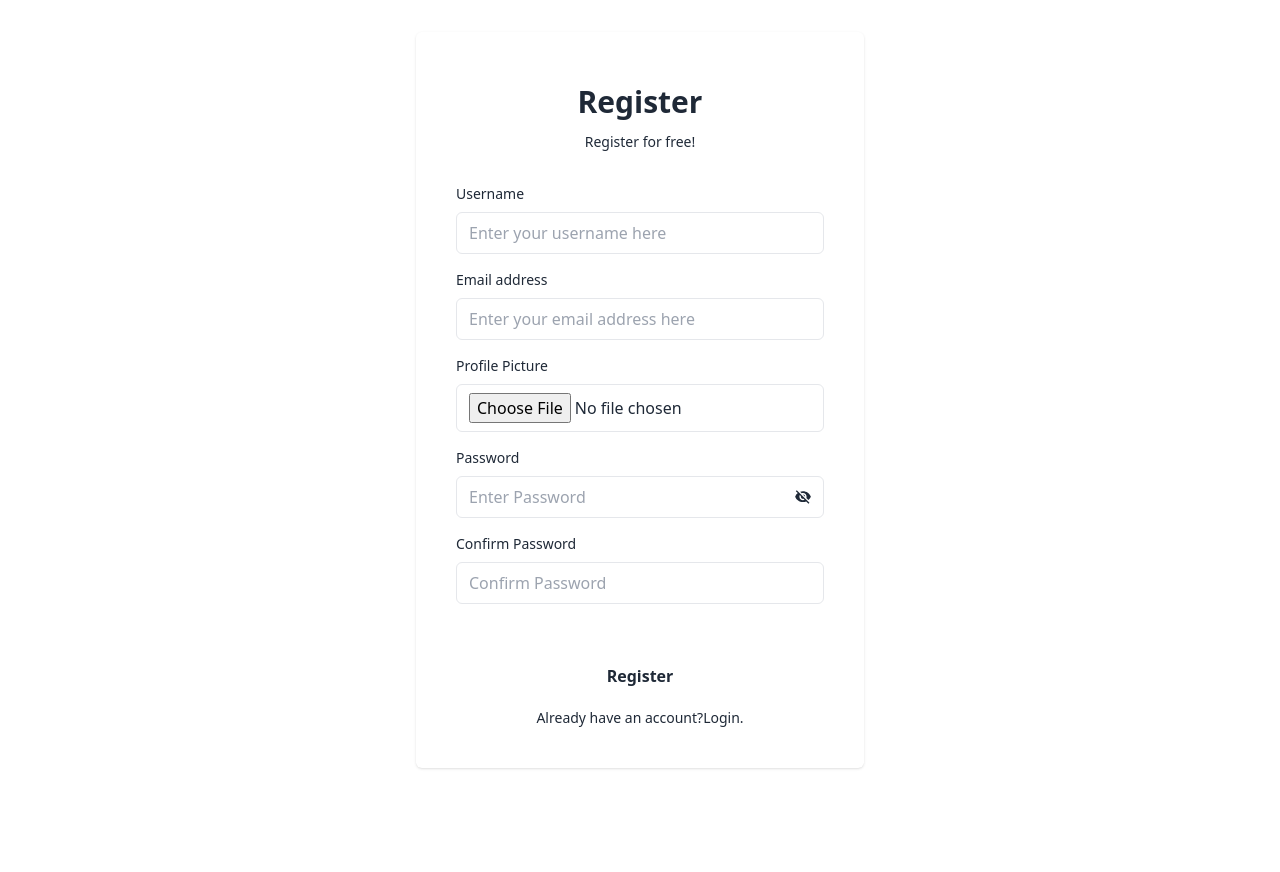
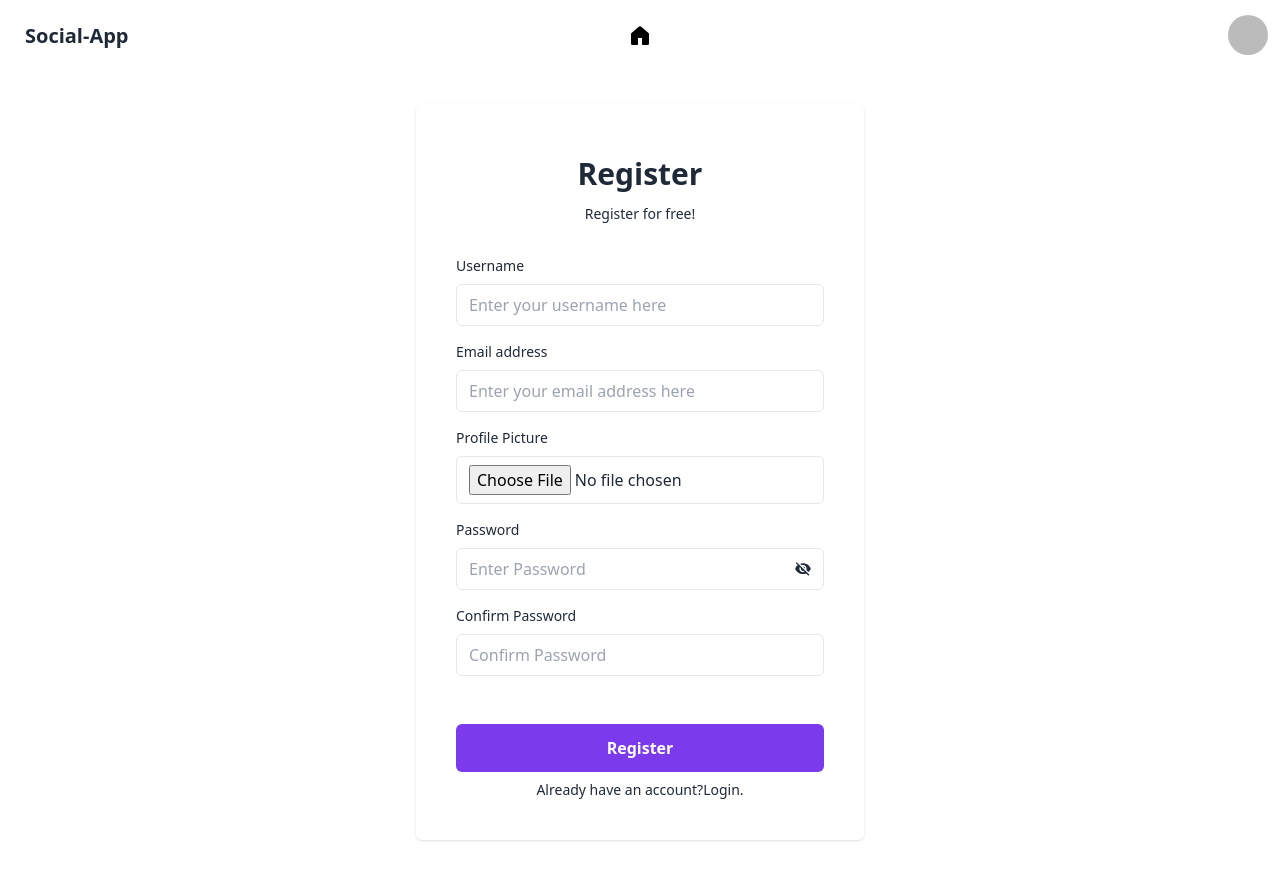
Before and after one commit to NoorTushar/Social-App, a React (Vite) app: page /register in a window 1280 px wide. Before the commit the page ends 800 px from the top, so only its background shows below. Built offline with nearby package versions, Linux system fonts and the light colour scheme; no server answers; sample sign-in values are in the browser's storage.

Commit message:
will design posts page now

```diff
--- a/package.json
+++ b/package.json
@@ -10,6 +10,7 @@
     "preview": "vite preview"
   },
   "dependencies": {
+    "@tanstack/react-query": "^5.48.0",
     "axios": "^1.7.2",
     "firebase": "^10.12.2",
     "localforage": "^1.10.0",
@@ -21,6 +22,8 @@
     "react-hot-toast": "^2.4.1",
     "react-icons": "^5.2.1",
     "react-router-dom": "^6.24.0",
+    "react-spinners": "^0.14.1",
+    "react-tabs": "^6.0.2",
     "sort-by": "^1.2.0",
     "sweetalert2": "^11.12.0"
   },
--- /dev/null
+++ b/src/Components/NewsFeed/NewsFeed.jsx
@@ -0,0 +1,28 @@
+import { Tab, Tabs, TabList, TabPanel } from "react-tabs";
+import "react-tabs/style/react-tabs.css";
+
+const NewsFeed = () => {
+   return (
+      <section className="max-w-[1000px] mx-auto border p-6">
+         <div className="text-xl medium">News Feed</div>
+         <Tabs>
+            <div className="max-w-[200px]">
+               <TabList>
+                  <Tab>All Posts</Tab>
+                  <Tab>Your Posts</Tab>
+               </TabList>
+            </div>
+
+            <TabPanel>
+               <h2>Any content 1</h2>
+            </TabPanel>
+
+            <TabPanel>
+               <h2>Any content 2</h2>
+            </TabPanel>
+         </Tabs>
+      </section>
+   );
+};
+
+export default NewsFeed;
--- /dev/null
+++ b/src/Components/Shared/LoadingSpinner.jsx
@@ -0,0 +1,22 @@
+import PropTypes from "prop-types";
+import { ScaleLoader } from "react-spinners";
+
+const LoadingSpinner = ({ smallHeight }) => {
+   return (
+      <div
+         className={` ${smallHeight ? "h-[250px]" : "h-[70vh]"}
+      flex
+      flex-col
+      justify-center
+      items-center `}
+      >
+         <ScaleLoader size={100} color="red" />
+      </div>
+   );
+};
+
+LoadingSpinner.propTypes = {
+   smallHeight: PropTypes.bool,
+};
+
+export default LoadingSpinner;
--- /dev/null
+++ b/src/Components/Shared/NavBar/NavBar.jsx
@@ -0,0 +1,89 @@
+import { Link, useNavigate } from "react-router-dom";
+import useAuth from "../../../Hooks/useAuth";
+import { GoHomeFill } from "react-icons/go";
+import { RxHamburgerMenu } from "react-icons/rx";
+import toast from "react-hot-toast";
+
+const NavBar = () => {
+   const { user, logoutUser } = useAuth();
+   const navigate = useNavigate();
+
+   const handleLogout = async (e) => {
+      e.preventDefault();
+      try {
+         await logoutUser();
+         toast("See you soon 😊");
+         navigate("/");
+      } catch (error) {
+         console.log(error);
+      }
+   };
+
+   const navLinks = (
+      <>
+         <li>
+            <Link to={"/"}>
+               <GoHomeFill className="text-2xl text-black" />
+            </Link>
+         </li>
+      </>
+   );
+
+   return (
+      <nav className="navbar bg-base-100">
+         <div className="navbar-start">
+            <div className="dropdown">
+               <div
+                  tabIndex={0}
+                  role="button"
+                  className="btn btn-ghost lg:hidden"
+               >
+                  <RxHamburgerMenu />
+               </div>
+               <ul
+                  tabIndex={0}
+                  className="menu menu-sm dropdown-content bg-base-100 rounded-box z-[1] mt-3 w-52 p-2 shadow"
+               ></ul>
+            </div>
+            <a className="btn btn-ghost text-xl">Social-App</a>
+         </div>
+         <div className="navbar-center hidden lg:flex">
+            <ul className="menu menu-horizontal px-1">{navLinks}</ul>
+         </div>
+         <div className="navbar-end">
+            {user ? (
+               <div className="dropdown dropdown-end">
+                  <div
+                     tabIndex={0}
+                     role="button"
+                     className="btn btn-ghost btn-circle avatar"
+                  >
+                     <div className="w-10 rounded-full">
+                        <img
+                           alt="Tailwind CSS Navbar component"
+                           src={user?.photoURL || user?.image}
+                        />
+                     </div>
+                  </div>
+                  <ul
+                     tabIndex={0}
+                     className="menu menu-sm dropdown-content bg-base-100 rounded-box z-[1] mt-3 w-52 p-2 shadow"
+                  >
+                     <li>
+                        <a className="justify-between">Profile</a>
+                     </li>
+
+                     <li>
+                        <button onClick={handleLogout}>Logout</button>
+                     </li>
+                  </ul>
+               </div>
+            ) : (
+               <button>Login</button>
+            )}
+         </div>
+      </nav>
+   );
+};
+
+export default NavBar;
--- a/src/Layouts/MainLayout.jsx
+++ b/src/Layouts/MainLayout.jsx
@@ -1,7 +1,13 @@
 import { Outlet } from "react-router-dom";
+import NavBar from "../Components/Shared/NavBar/NavBar";
 
 const MainLayout = () => {
-   return <Outlet />;
+   return (
+      <>
+         <NavBar />
+         <Outlet />
+      </>
+   );
 };
 
 export default MainLayout;
--- a/src/Pages/Home/Home.jsx
+++ b/src/Pages/Home/Home.jsx
@@ -1,5 +1,11 @@
+import NewsFeed from "../../Components/NewsFeed/NewsFeed";
+
 const Home = () => {
-   return <div></div>;
+   return (
+      <div>
+         <NewsFeed />
+      </div>
+   );
 };
 
 export default Home;
--- a/src/Pages/Login/Login.jsx
+++ b/src/Pages/Login/Login.jsx
@@ -1,20 +1,52 @@
-import { Link } from "react-router-dom";
+import { Link, useLocation, useNavigate } from "react-router-dom";
 import { useForm } from "react-hook-form";
 import { IoMdEyeOff, IoMdEye } from "react-icons/io";
 import { useState } from "react";
+import useAxiosPublic from "../../Hooks/useAxiosPublic";
+import useAuth from "../../Hooks/useAuth";
+import toast from "react-hot-toast";
 
 const Login = () => {
+   const { loginUser, setLoading } = useAuth();
+   const axiosPublic = useAxiosPublic();
+   // first we will get the location of the current page
+   const location = useLocation();
+
+   // after login correct redirection (4)
+   const navigate = useNavigate();
+
+   // after login correct redirection (5)
+   // we want to send this path to the registration state props
+   const locationState = location.state;
+
    const [showPassword, setShowPassword] = useState(false);
    const {
       register,
       handleSubmit,
-      getValues,
       reset,
       formState: { errors },
    } = useForm();
 
    const onSubmit = async (data) => {
       console.log(data);
+
+      try {
+         const result = await loginUser(data.email, data.password);
+         console.log(result);
+         reset();
+
+         toast.success("LOGGED IN SUCCESSFULLY");
+
+         // after login correct redirection (6)
+         navigate(location?.state || "/");
+      } catch (error) {
+         const errorMessage = error.message
+            .split("Firebase: Error (auth/")[1]
+            .split(")")[0]
+            .replace(/-/g, " ");
+
+         toast.error(errorMessage?.toUpperCase());
+      }
    };
 
    return (
@@ -116,6 +148,7 @@ const Login = () => {
                   <p className="px-6 text-sm text-center dark:text-gray-600">
                      Don`t have an account?
                      <Link
+                        state={locationState}
                         to={"/register"}
                         className="hover:underline dark:text-violet-600"
                      >
--- a/src/Pages/Register/Register.jsx
+++ b/src/Pages/Register/Register.jsx
@@ -5,6 +5,7 @@ import { useState } from "react";
 import useAuth from "../../Hooks/useAuth";
 import useAxiosPublic from "../../Hooks/useAxiosPublic";
 import toast from "react-hot-toast";
+import { ImSpinner9 } from "react-icons/im";
 
 const image_hosting_key = import.meta.env.VITE_IMGBB_API_KEY;
 const image_hosting_api = `https://api.imgbb.com/1/upload?key=${image_hosting_key}`;
@@ -12,6 +13,8 @@ const image_hosting_api = `https://api.imgbb.com/1/upload?key=${image_hosting_ke
 const Register = () => {
    const axiosPublic = useAxiosPublic();
    const [showPassword, setShowPassword] = useState(false);
+   const [registrationLoading, setRegistrationLoading] = useState(false);
+
    const {
       register,
       handleSubmit,
@@ -20,8 +23,7 @@ const Register = () => {
       formState: { errors },
    } = useForm();
 
-   const { loginWithGoogle, createUser, updateUser, setLoading, logoutUser } =
-      useAuth();
+   const { createUser, updateUser, setLoading } = useAuth();
 
    // after registration correct redirection - (3)
    const location = useLocation();
@@ -30,6 +32,7 @@ const Register = () => {
    const navigate = useNavigate();
 
    const onSubmit = async (data) => {
+      setRegistrationLoading(true);
       const imageFile = { image: data.image[0] };
 
       const res = await axiosPublic.post(image_hosting_api, imageFile, {
@@ -41,7 +44,7 @@ const Register = () => {
       if (res.data.success) {
          const userData = {
             ...data,
-            image: res.data.data.display_url,
+            photoURL: res.data.data.display_url,
          };
 
          console.log(userData);
@@ -52,6 +55,7 @@ const Register = () => {
             await updateUser(data.userName, res.data.data.display_url);
             const finalResult = await axiosPublic.post("/users", userData);
             console.log(finalResult.data);
+            setRegistrationLoading(false);
             // have to set loading to false else after
             // redirecting to page, it will keep showing the loader
             setLoading(false);
@@ -250,9 +254,13 @@ const Register = () => {
                   <div>
                      <button
                         type="submit"
-                        className="w-full px-8 py-3 font-semibold rounded-md dark:bg-violet-600 dark:text-gray-50"
+                        className={`w-full px-8 py-3 font-semibold rounded-md bg-violet-600 text-white text-center flex justify-center items-center`}
                      >
-                        Register
+                        {registrationLoading ? (
+                           <ImSpinner9 className="animate-spin" />
+                        ) : (
+                           "Register"
+                        )}
                      </button>
                   </div>
                   <p className="px-6 text-sm text-center dark:text-gray-600">
--- a/src/Routes/PrivateRoute.jsx
+++ b/src/Routes/PrivateRoute.jsx
@@ -1,5 +1,19 @@
-const PrivateRoute = () => {
-   return <div></div>;
+import PropTypes from "prop-types";
+import { Navigate, useLocation } from "react-router-dom";
+import useAuth from "../Hooks/useAuth";
+import LoadingSpinner from "../Components/Shared/LoadingSpinner";
+
+const PrivateRoute = ({ children }) => {
+   const { user, loading } = useAuth();
+   const location = useLocation();
+
+   if (loading) return <LoadingSpinner />;
+   if (user) return children;
+   return <Navigate to="/login" state={location.pathname} replace="true" />;
+};
+
+PrivateRoute.propTypes = {
+   children: PropTypes.element,
 };
 
 export default PrivateRoute;
--- a/src/Routes/Routes.jsx
+++ b/src/Routes/Routes.jsx
@@ -3,6 +3,7 @@ import MainLayout from "../Layouts/MainLayout";
 import Home from "../Pages/Home/Home";
 import Register from "../Pages/Register/Register";
 import Login from "../Pages/Login/Login";
+import PrivateRoute from "./PrivateRoute";
 
 export const router = createBrowserRouter([
    {
@@ -11,7 +12,11 @@ export const router = createBrowserRouter([
       children: [
          {
             path: "/",
-            element: <Home />,
+            element: (
+               <PrivateRoute>
+                  <Home />
+               </PrivateRoute>
+            ),
          },
          {
             path: "/register",
```
Also changed, not shown: 1 other file (tests, documents, lock files or other folders).
